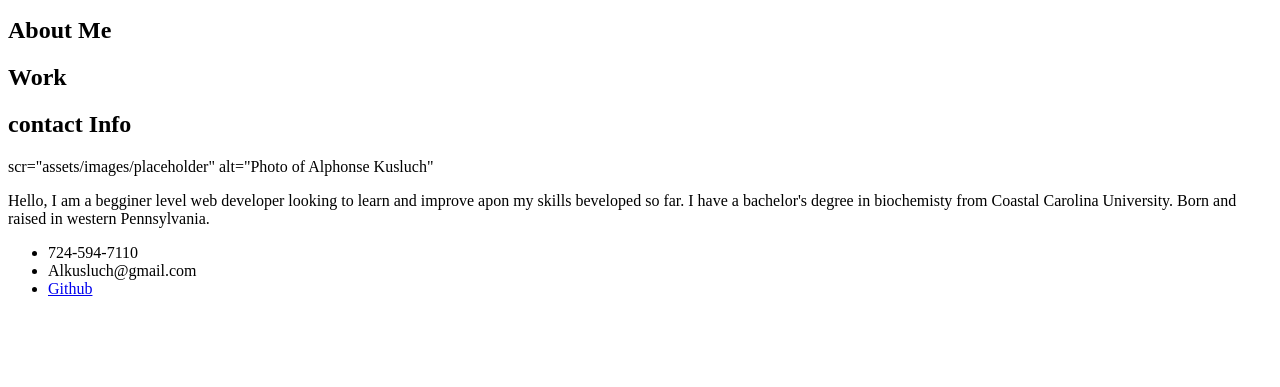
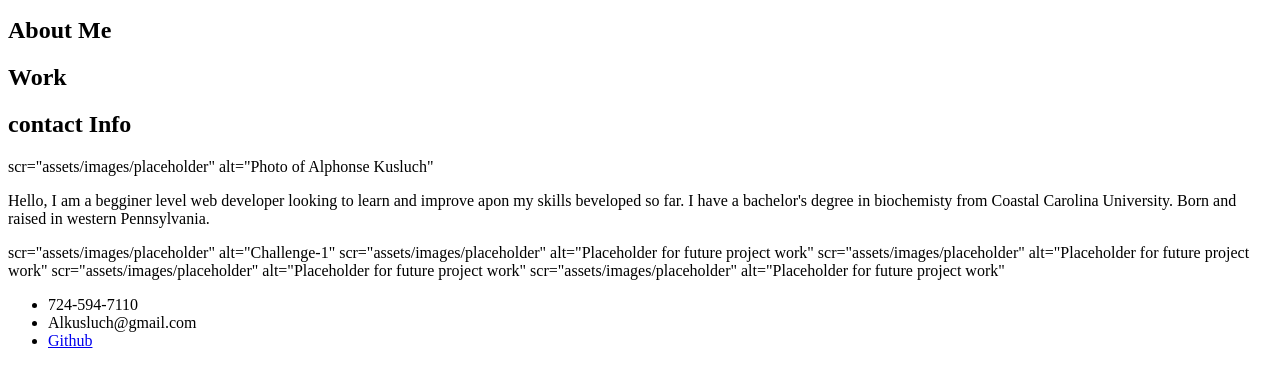
Before and after one commit to Akusluch/A-Kusluch-Portfolio, a plain HTML site: page index.html in a window 1280 px wide. Shown: the part 137-524 px from the top of the page. Drawn offline with Linux system fonts and the light colour scheme.

Commit message:
Add image elements to html for future project work

```diff
--- a/index.html
+++ b/index.html
@@ -39,6 +39,11 @@
         </p>
     </Section>
     <section>
+        <Img>scr="assets/images/placeholder" alt="Challenge-1"</Img>
+        <Img>scr="assets/images/placeholder" alt="Placeholder for future project work"</Img>
+        <Img>scr="assets/images/placeholder" alt="Placeholder for future project work"</Img>
+        <Img>scr="assets/images/placeholder" alt="Placeholder for future project work"</Img>
+        <Img>scr="assets/images/placeholder" alt="Placeholder for future project work"</Img>
         <!-- Project work goes here -->
     </section>
     <!-- Bottom cut of the page footer bellow  -->
```
